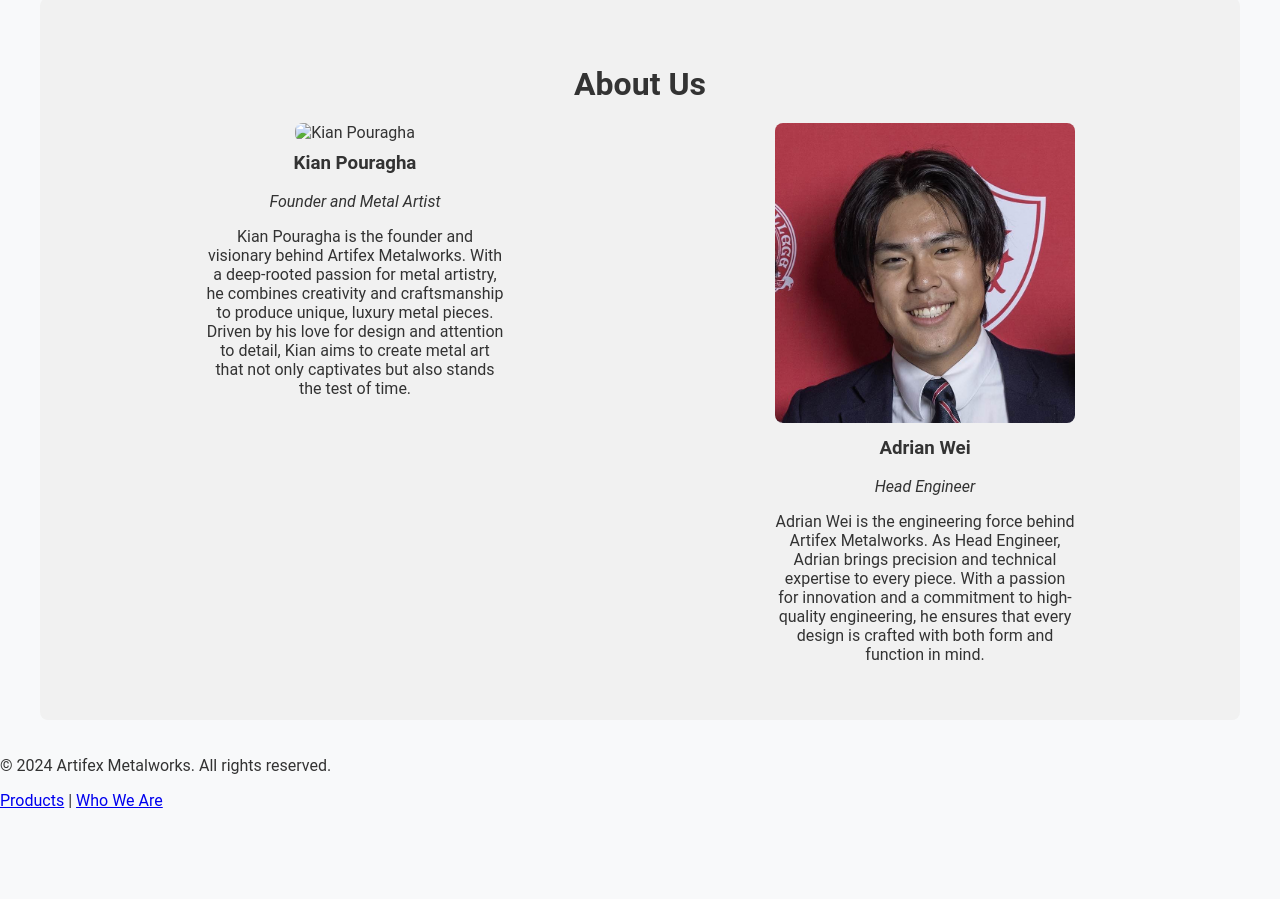
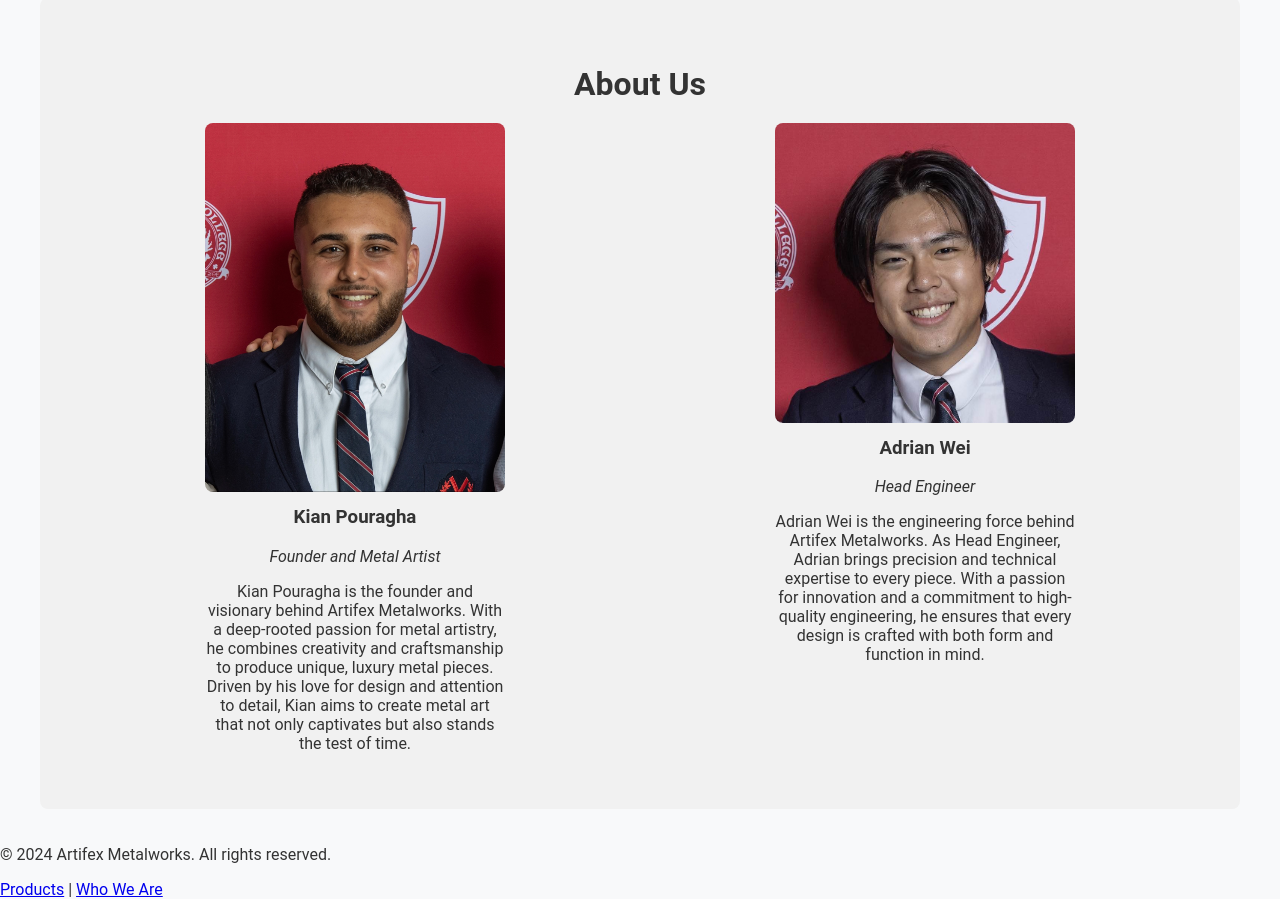
Before and after one commit to kianpouragha/kianpouragha.github.io, a plain HTML site: page index.html in a window 1280 px wide. Shown: the part 780-1679 px from the top of the page. Before the commit the page ends 1590 px from the top, so only its background shows below. Drawn offline with Linux system fonts and the light colour scheme.

Commit message:
Update index.html

```diff
--- a/index.html
+++ b/index.html
@@ -195,7 +195,7 @@
                 <!-- Kian Pouragha Profile -->
                 <div class="team-member">
 
-                    <img src="images/Kian_Pouragha_HeadShot.jpg" alt="Kian Pouragha">
+                    <img src="Images/Kian Pouragha HeadShot.jpg" alt="Kian Pouragha">
                     <h3>Kian Pouragha</h3>
                     <p class="role">Founder and Metal Artist</p>
                     <p>Kian Pouragha is the founder and visionary behind Artifex Metalworks. With a deep-rooted passion for metal artistry, he combines creativity and craftsmanship to produce unique, luxury metal pieces. Driven by his love for design and attention to detail, Kian aims to create metal art that not only captivates but also stands the test of time.</p>
```
